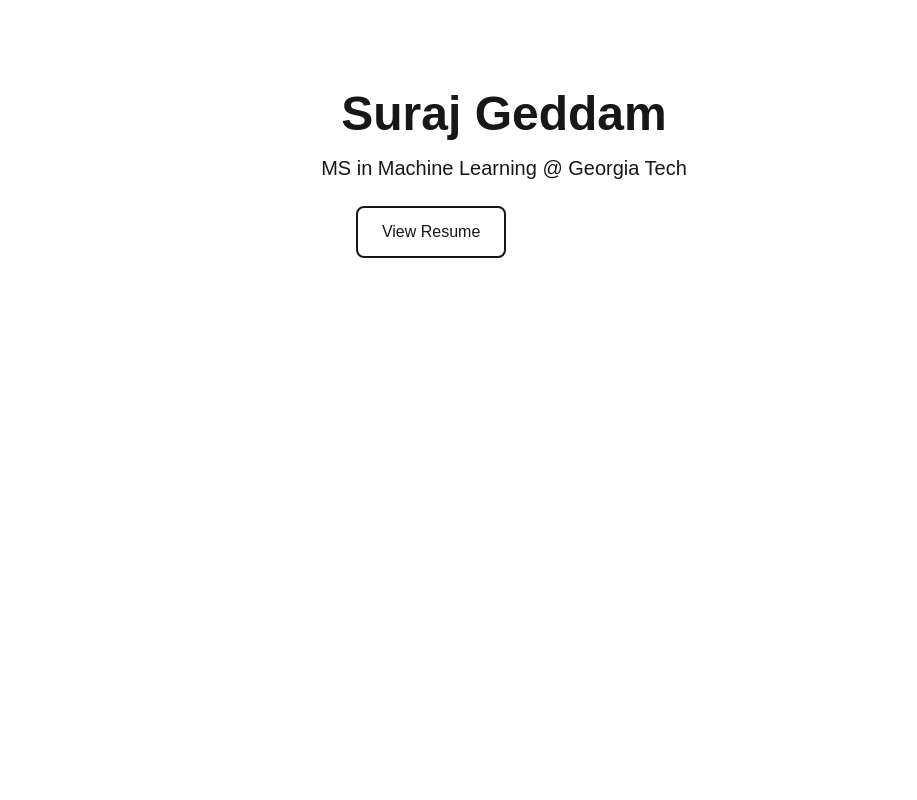
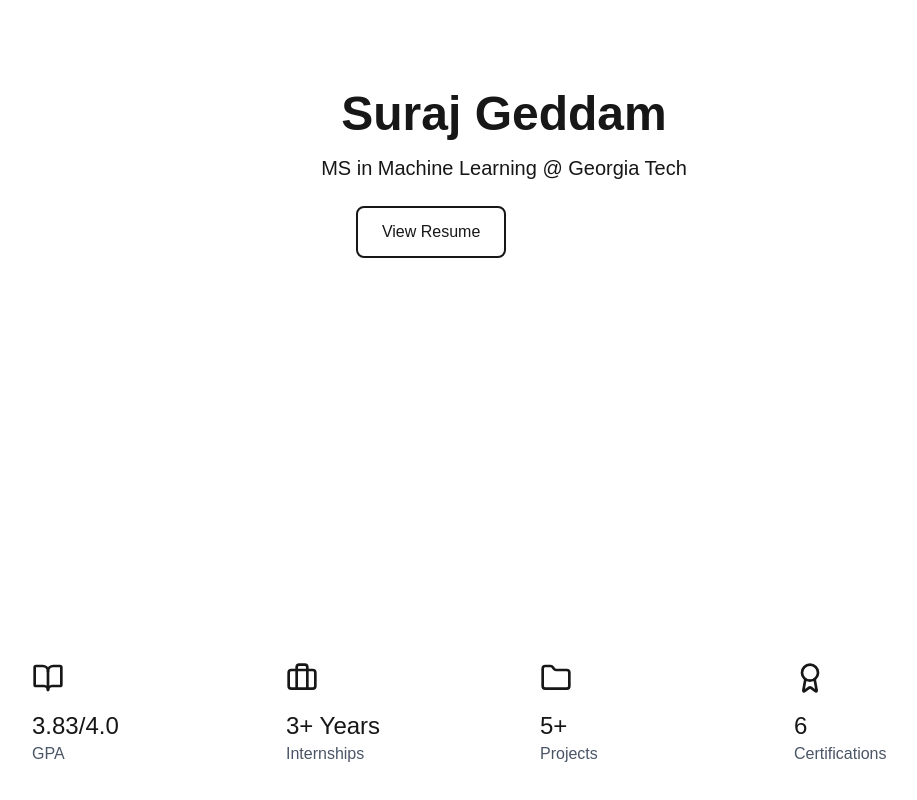
Before and after one commit to SurajGeddam/personal-portfolio, a Next.js app: page / in a window 1280 px wide. Shown: the part 306-1106 px from the top of the page, without its empty margins (136-1053 px from the left). Before the commit the page ends 880 px from the top, so only its background shows below. Built offline with nearby package versions, Linux system fonts and the light colour scheme.

Commit message:
Add Highlights section to Home page

```diff
--- /dev/null
+++ b/components/Highlights.tsx
@@ -0,0 +1,33 @@
+"use client";
+import {
+  BookOpenIcon,
+  BriefcaseIcon,
+  FolderIcon,
+  AwardIcon,
+} from "lucide-react";
+
+const stats = [
+  { icon: BookOpenIcon, label: "GPA", value: "3.83/4.0" },
+  { icon: BriefcaseIcon, label: "Internships", value: "3+ Years" },
+  { icon: FolderIcon, label: "Projects", value: "5+" },
+  { icon: AwardIcon, label: "Certifications", value: "6" },
+];
+
+export default function Highlights() {
+  return (
+    <section className="max-w-5xl mx-auto py-16 px-4">
+      <div className="grid grid-cols-1 sm:grid-cols-2 lg:grid-cols-4 gap-6">
+        {stats.map(({ icon: Icon, label, value }) => (
+          <div
+            key={label}
+            className="bg-white dark:bg-gray-800 p-6 rounded-lg shadow-soft hover:scale-105 transition-transform"
+          >
+            <Icon size={32} className="text-primary" />
+            <h3 className="text-2xl font-heading mt-4">{value}</h3>
+            <p className="text-body text-gray-600 dark:text-gray-400">{label}</p>
+          </div>
+        ))}
+      </div>
+    </section>
+  );
+}
--- a/src/app/page.tsx
+++ b/src/app/page.tsx
@@ -1,5 +1,11 @@
 import Hero from "../../components/Hero";
+import Highlights from "../../components/Highlights";
 
 export default function HomePage() {
-  return <Hero />;
+  return (
+    <>
+      <Hero />
+      <Highlights />
+    </>
+  );
 }
```
